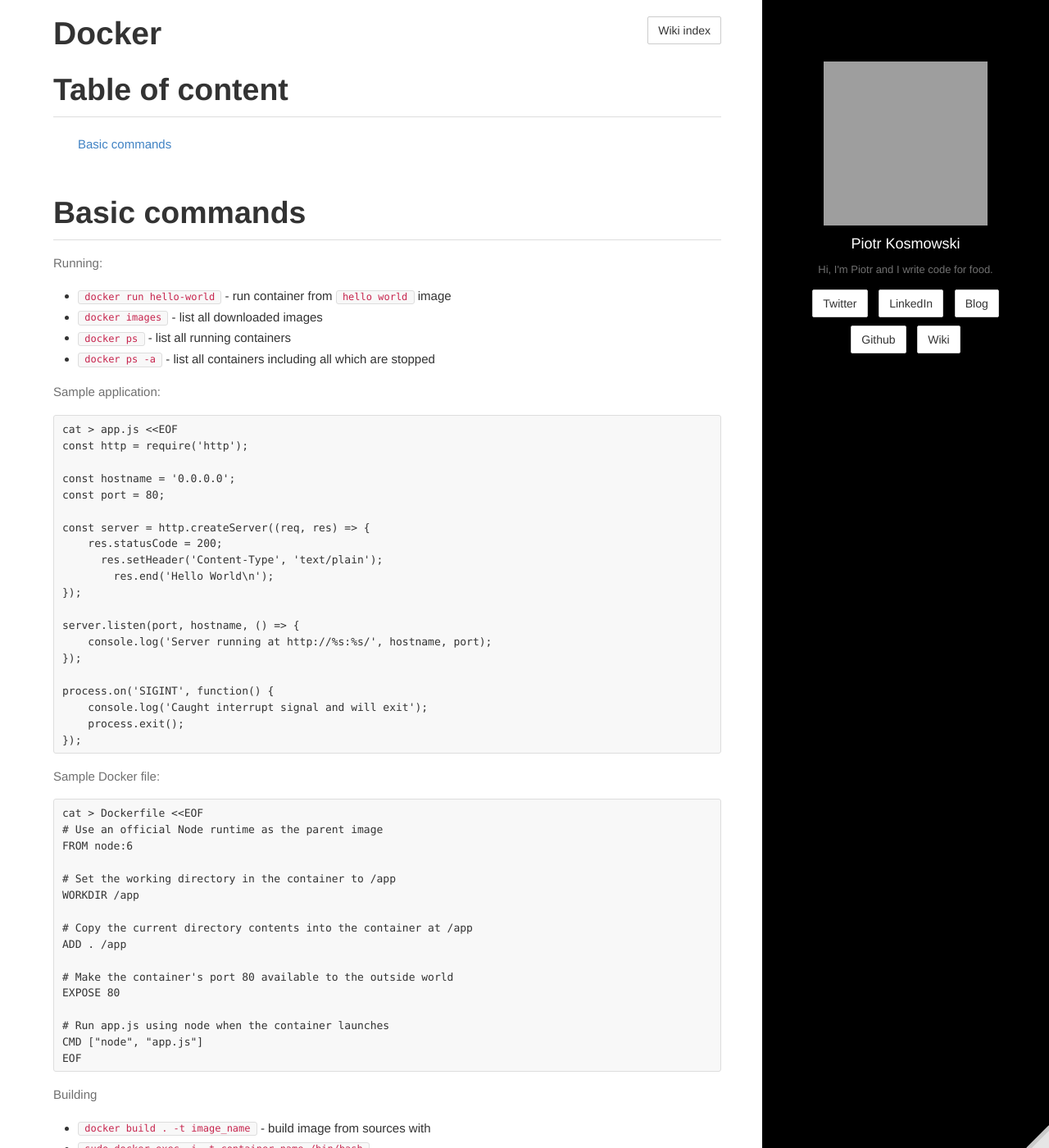
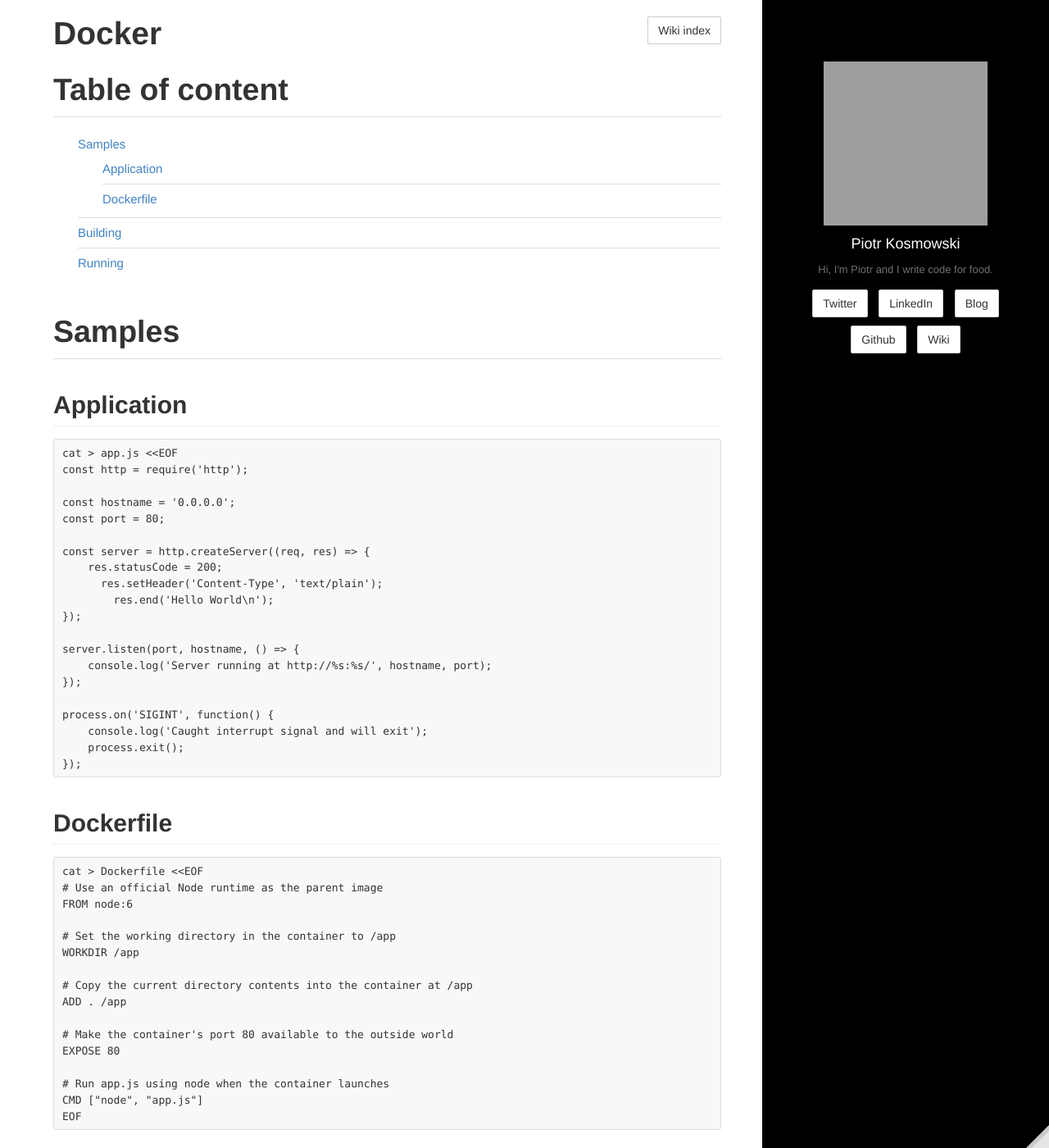
Before and after one commit to kospiotr/kospiotr.github.io, a Jekyll site: the page built from wiki/docker.md, in a window 1280 px wide and 1400 px high. Shown: the whole window at 82% size. Built offline with Jekyll 4.4.1, drawn with Linux system fonts in a browser that asks for light colours; some of the changed text lies outside the part shown; grey boxes are pictures that could not be loaded.

Commit message:
Update docker.md

````diff
--- a/wiki/docker.md
+++ b/wiki/docker.md
@@ -6,15 +6,10 @@
 editurl: wiki/docker.md
 ---
 
-# Basic commands
+# Samples
 
-Running:
- * `docker run hello-world` - run container from `hello world` image
- * `docker images` - list all downloaded images
- * `docker ps` - list all running containers
- * `docker ps -a` - list all containers including all which are stopped
+## Application
 
-Sample application:
 ```
 cat > app.js <<EOF
 const http = require('http');
@@ -38,7 +33,8 @@
 });
 ```
 
-Sample Docker file:
+## Dockerfile
+
 ```
 cat > Dockerfile <<EOF
 # Use an official Node runtime as the parent image
@@ -57,12 +53,20 @@
 CMD ["node", "app.js"]
 EOF
 ```
-Building
- * `docker build . -t image_name` - build image from sources with
- * `sudo docker exec -i -t container_name /bin/bash`
- * `docker stop $(docker ps -a -q) && docker rm $(docker ps -a -q)` - stop and remove all containers
- * `docker rm $(docker ps -a -q)` - delete all containers
- * `docker rmi $(docker images -q)` - Delete all images
- * `docker system df` - docker disk usage
- * `docker ps --format='{{.ID}}\t{{.Label "pl.xperios.project"}}'` - outputs all running container and label with key `pl.xperios.project`
- *
+
+# Building
+* `docker images` - list all downloaded images
+* `docker build -t node-app:0.1 .` - build image from sources with with tag node-app:0.1
+
+# Running
+* `docker run hello-world` - run container from `hello world` image
+* `docker ps` - list all running containers
+* `docker ps -a` - list all containers including all which are stopped
+
+* `sudo docker exec -i -t container_name /bin/bash`
+* `docker stop $(docker ps -a -q) && docker rm $(docker ps -a -q)` - stop and remove all containers
+* `docker rm $(docker ps -a -q)` - delete all containers
+* `docker rmi $(docker images -q)` - Delete all images
+* `docker system df` - docker disk usage
+* `docker ps --format='{{.ID}}\t{{.Label "pl.xperios.project"}}'` - outputs all running container and label with key `pl.xperios.project`
+*
````
